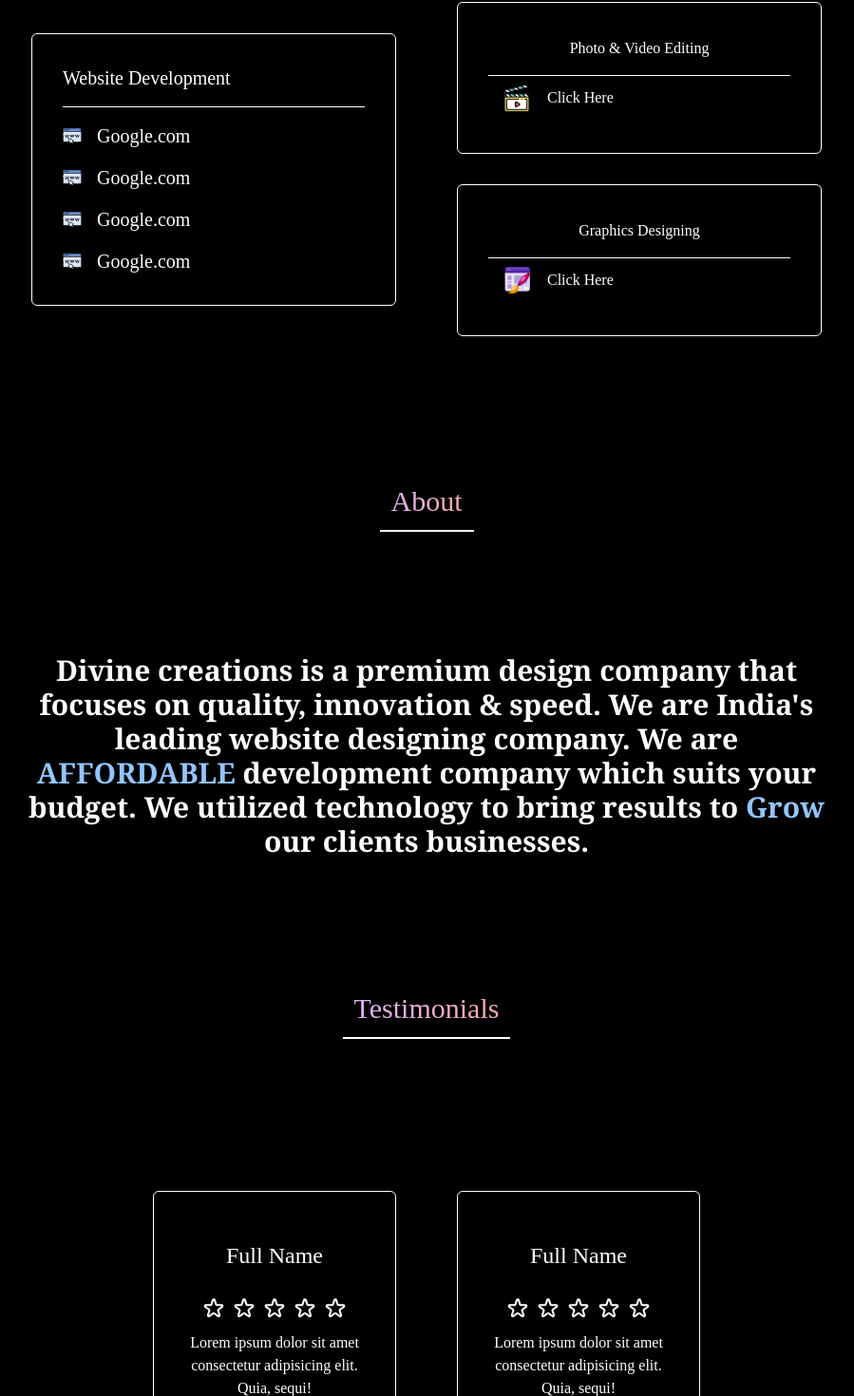
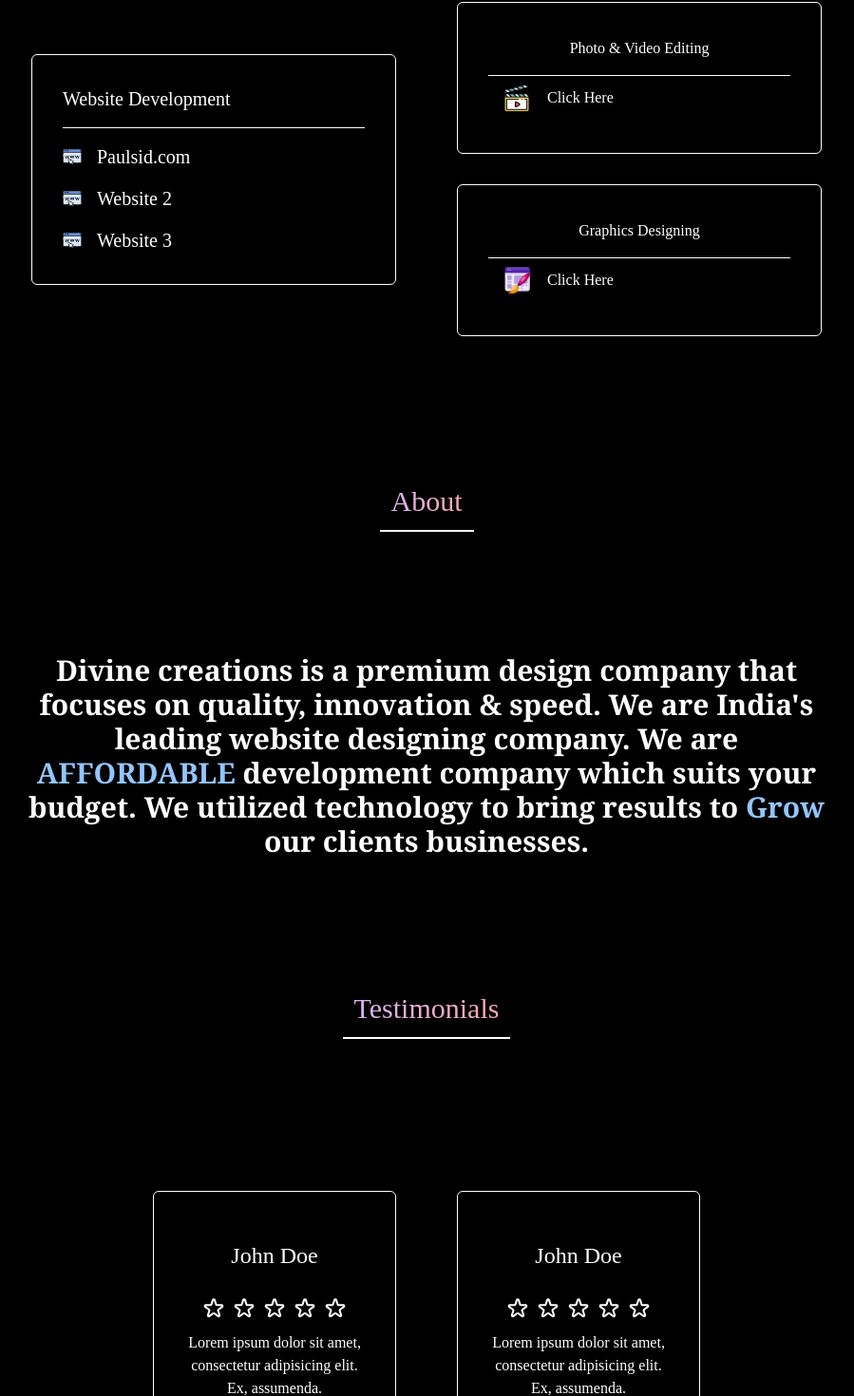
Before and after one commit to thedivinecreations/home, a Next.js app: page / in a window 1280 px wide. Shown: the part 2509-3979 px from the top of the page at 95% size, without its empty margins (191-1090 px from the left). Built offline with nearby package versions, Linux system fonts and the light colour scheme; a web font is replaced by a local one.

Commit message:
Dynamic Web dev and Testimonials
In this commit i made two new files

1. Website Dev
2. Reviews

We just need to add new things and they will be updated automatically after commiting

```diff
--- /dev/null
+++ b/Data/Reveiws.js
@@ -0,0 +1,25 @@
+const Reveiws = [
+  {
+    id: 1,
+    name: "John Doe",
+    stars: 5,
+    review:
+      "Lorem ipsum dolor sit amet, consectetur adipisicing elit. Ex, assumenda.",
+  },
+  {
+    id: 2,
+    name: "John Doe",
+    stars: 5,
+    review:
+      "Lorem ipsum dolor sit amet, consectetur adipisicing elit. Ex, assumenda.",
+  },
+  {
+    id: 3,
+    name: "John Doe",
+    stars: 5,
+    review:
+      "Lorem ipsum dolor sit amet, consectetur adipisicing elit. Ex, assumenda.",
+  },
+];
+
+export default Reveiws;
--- /dev/null
+++ b/Data/WebsiteDev.js
@@ -0,0 +1,19 @@
+const websitesData = [
+  {
+    id: 1,
+    name: "Paulsid.com",
+    link: "https://www.paulsid.com",
+  },
+  {
+    id: 2,
+    name: "Website 2",
+    link: "/",
+  },
+  {
+    id: 3,
+    name: "Website 3",
+    link: "/",
+  },
+];
+
+export default websitesData;
--- a/components/Portfolio/index.js
+++ b/components/Portfolio/index.js
@@ -3,6 +3,7 @@ import Edit from "../../public/eidting.png";
 import Graphic from "../../public/graphic.png";
 import Image from "next/image";
 import Link from "next/link";
+import WebsiteDev from "../../Data/WebsiteDev";
 
 const Portfolio = () => {
   return (
@@ -14,22 +15,14 @@ const Portfolio = () => {
             Website Development
           </div>
           <div className="flex flex-col space-y-4">
-            <div className="flex items-center space-x-4">
-              <Image src={Dev} height="20px" width="20px" />
-              <a href="https://www.google.com">Google.com</a>
-            </div>
-            <div className="flex items-center space-x-4">
-              <Image src={Dev} height="20px" width="20px" />
-              <a href="https://www.google.com">Google.com</a>
-            </div>
-            <div className="flex items-center space-x-4">
-              <Image src={Dev} height="20px" width="20px" />
-              <a href="https://www.google.com">Google.com</a>
-            </div>
-            <div className="flex items-center space-x-4 ">
-              <Image src={Dev} height="20px" width="20px" />
-              <a href="https://www.google.com">Google.com</a>
-            </div>
+            {WebsiteDev.map((website) => (
+              <div className="flex items-center space-x-4">
+                <Image src={Dev} height="20px" width="20px" />
+                <a href={website.link} target="_blank">
+                  {website.name}
+                </a>
+              </div>
+            ))}
           </div>
         </div>
         <div className="flex flex-col w-72 sm:w-auto">
--- a/components/Testimonials/Card.js
+++ b/components/Testimonials/Card.js
@@ -1,6 +1,6 @@
 import Star from "./Star";
 
-const Card = ({ name, stars, text }) => {
+const Card = ({ name, stars, review }) => {
   return (
     <div className="flex flex-col items-center justify-center w-64 h-64 p-8 m-8 border border-white rounded-md">
       <div className="my-4 text-2xl">{name}</div>
@@ -11,7 +11,7 @@ const Card = ({ name, stars, text }) => {
             <Star key={i} />
           ))}
       </div>
-      <div className="text-center">{text}</div>
+      <div className="text-center">{review}</div>
     </div>
   );
 };
--- a/components/Testimonials/index.js
+++ b/components/Testimonials/index.js
@@ -1,25 +1,5 @@
 import Card from "./Card";
-
-const Datas = [
-  {
-    id: 1,
-    name: "Full Name",
-    stars: 5,
-    text: "Lorem ipsum dolor sit amet consectetur adipisicing elit. Quia, sequi!",
-  },
-  {
-    id: 2,
-    name: "Full Name",
-    stars: 5,
-    text: "Lorem ipsum dolor sit amet consectetur adipisicing elit. Quia, sequi!",
-  },
-  {
-    id: 3,
-    name: "Full Name",
-    stars: 5,
-    text: "Lorem ipsum dolor sit amet consectetur adipisicing elit. Quia, sequi!",
-  },
-];
+import Reviews from "../../Data/Reveiws";
 
 const Testimonials = () => {
   return (
@@ -27,12 +7,12 @@ const Testimonials = () => {
       <h1 className="heading">Testimonials</h1>
 
       <div className="flex flex-wrap items-center justify-center">
-        {Datas.map((data) => (
+        {Reviews.map((data) => (
           <Card
             key={data.id}
             name={data.name}
             stars={data.stars}
-            text={data.text}
+            review={data.review}
           />
         ))}
       </div>
```
